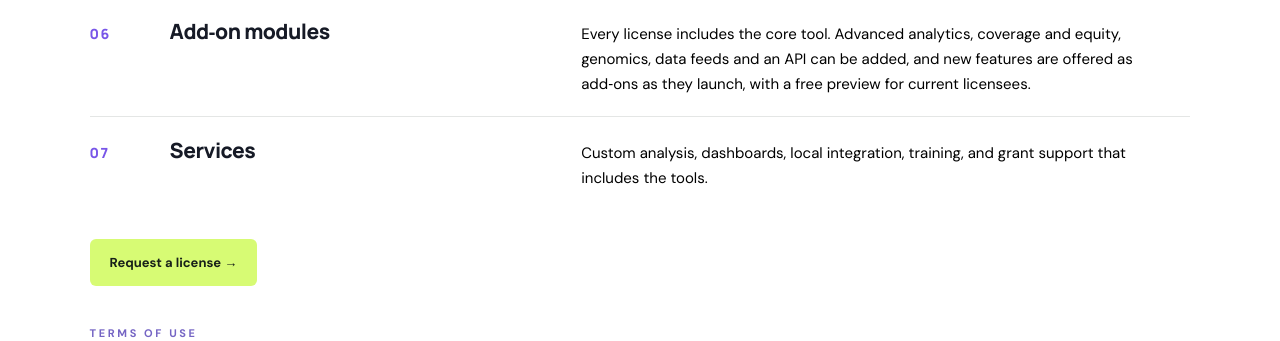
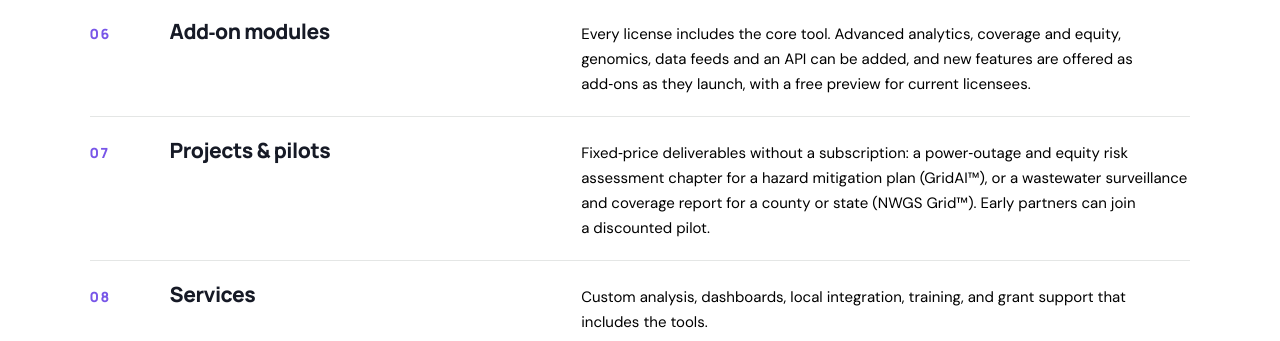
Before and after one commit to Franklin-Research-Hub/franklin-hub-smart-center, a plain HTML site: page licensing.html in a window 1280 px wide. Shown: the part 1170-1511 px from the top of the page. Drawn offline with Linux system fonts and the light colour scheme.

Commit message:
Add projects and pilots to the Licensing page
Co-Authored-By: Claude Opus 5.5 <noreply@anthropic.com>
Claude-Session: https://claude.ai/code/session_011xJcbUFwYahsPp2puQacPQ

```diff
--- a/licensing.html
+++ b/licensing.html
@@ -823,7 +823,8 @@ p,li,.ab-d,.pl-disc p{text-wrap:pretty}
 <div class="ab-row"><b>04</b><h3>Community</h3><div class="ab-d">Nonprofits and community groups: licensed use for their service area. Free for nonprofits with annual budgets under&nbsp;$250,000.</div></div>
 <div class="ab-row"><b>05</b><h3>Reproducibility package</h3><div class="ab-d">For any tier: the source code and pipeline, a ready&#8209;to&#8209;run environment, validation checks, the audit log and setup support, so your team can rerun and verify results&nbsp;itself.</div></div>
 <div class="ab-row"><b>06</b><h3>Add&#8209;on modules</h3><div class="ab-d">Every license includes the core tool. Advanced analytics, coverage and equity, genomics, data feeds and an API can be added, and new features are offered as add&#8209;ons as they launch, with a free preview for current&nbsp;licensees.</div></div>
-<div class="ab-row"><b>07</b><h3>Services</h3><div class="ab-d">Custom analysis, dashboards, local integration, training, and grant support that includes the&nbsp;tools.</div></div>
+<div class="ab-row"><b>07</b><h3>Projects &amp; pilots</h3><div class="ab-d">Fixed&#8209;price deliverables without a subscription: a power&#8209;outage and equity risk assessment chapter for a hazard mitigation plan (GridAI™), or a wastewater surveillance and coverage report for a county or state (NWGS Grid™). Early partners can join a discounted&nbsp;pilot.</div></div>
+<div class="ab-row"><b>08</b><h3>Services</h3><div class="ab-d">Custom analysis, dashboards, local integration, training, and grant support that includes the&nbsp;tools.</div></div>
 </div><p class="nw-go" style="margin-top:28px"><a class="ab-btn ab-primary" href="join?interest=tool-license#interest-form">Request a license →</a></p></section>
 <section class="ab-sec ab-alt" id="terms"><div class="ab-label">TERMS OF USE</div><h2>Terms of use: <span>NWGS Grid™ and GridAI™.</span></h2><p class="fh-intro">Last updated November 14,&nbsp;2026.</p><div class="ab-list">
 <div class="ab-row"><b>01</b><h3>Who provides the tools</h3><div class="ab-d">NWGS Grid™ (<a href="https://nwgsgrid.com/" target="_blank" rel="noopener">nwgsgrid.com</a>) and GridAI™ (<a href="https://gridaitm.com/" target="_blank" rel="noopener">gridaitm.com</a>) are provided by FRANKLIN HUB SMART Center LLC. By using either site, you agree to these&nbsp;terms.</div></div>
```
